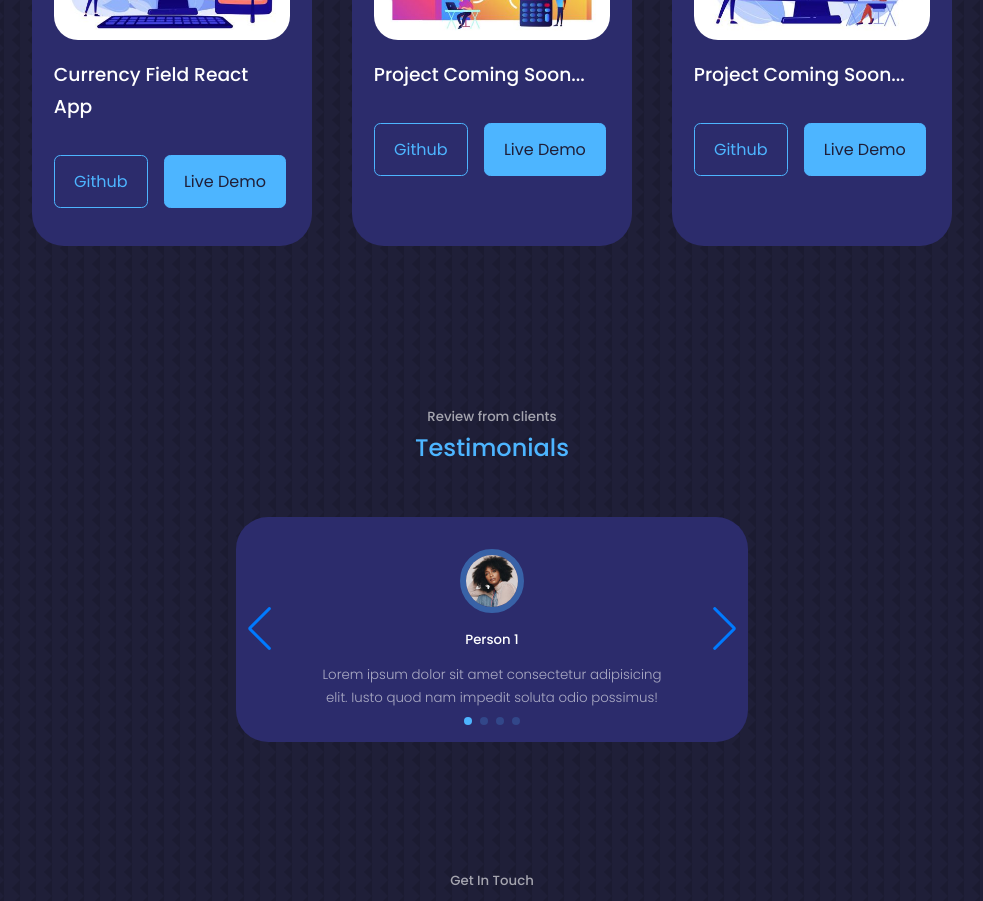
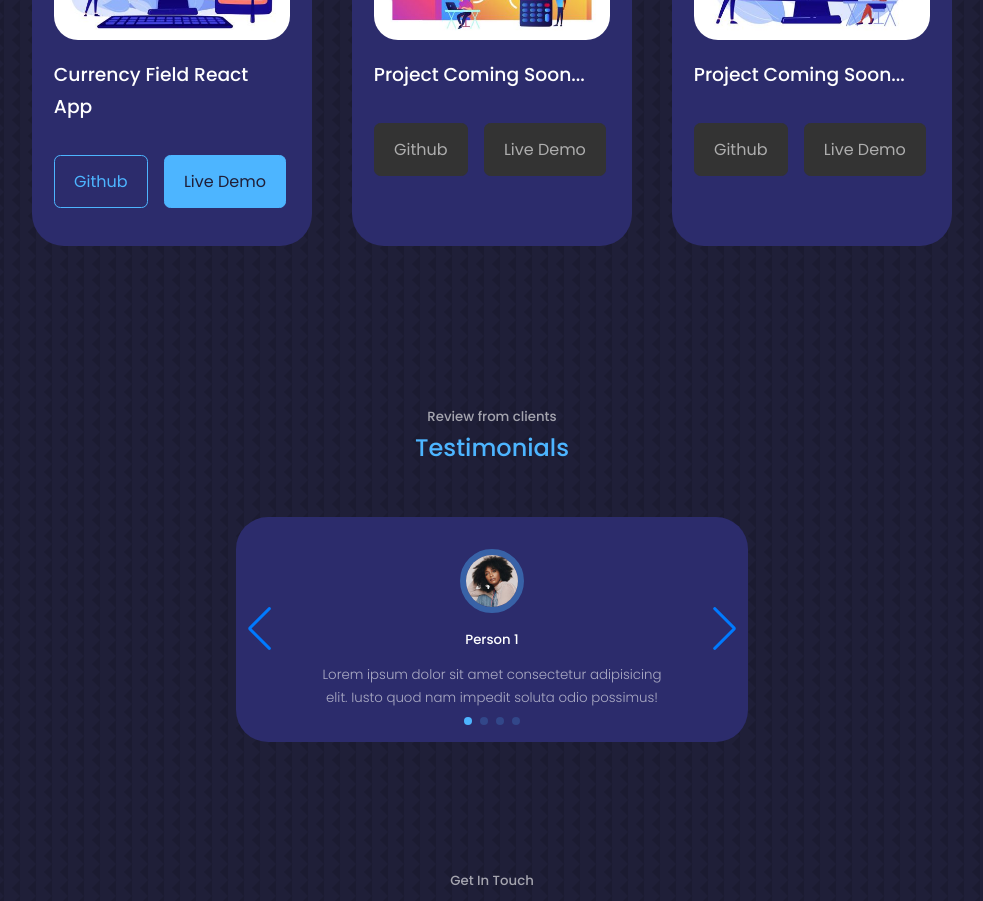
Before and after one commit to CameronRiecan/CameronRiecan.github.io, a React (Create React App) app: page / in a window 1280 px wide. Shown: the part 5760-6661 px from the top of the page, without its empty margins (148-1131 px from the left). Built offline with nearby package versions, Linux system fonts and the light colour scheme.

Commit message:
add css style to target btn that is disabled to be grey color to distinguish it isnt clickable

```diff
--- a/src/components/portfolio/portfolio.css
+++ b/src/components/portfolio/portfolio.css
@@ -42,6 +42,11 @@
     gap: 1rem;
     margin-bottom: 1rem;
 }
+.btn.disabled {
+    background-color: #333;
+    color: var(--color-light);
+    border-color: #333;
+}
 
 /* Media Queries (Medium Devices) */
 @media screen and (max-width: 1200px) {
```
